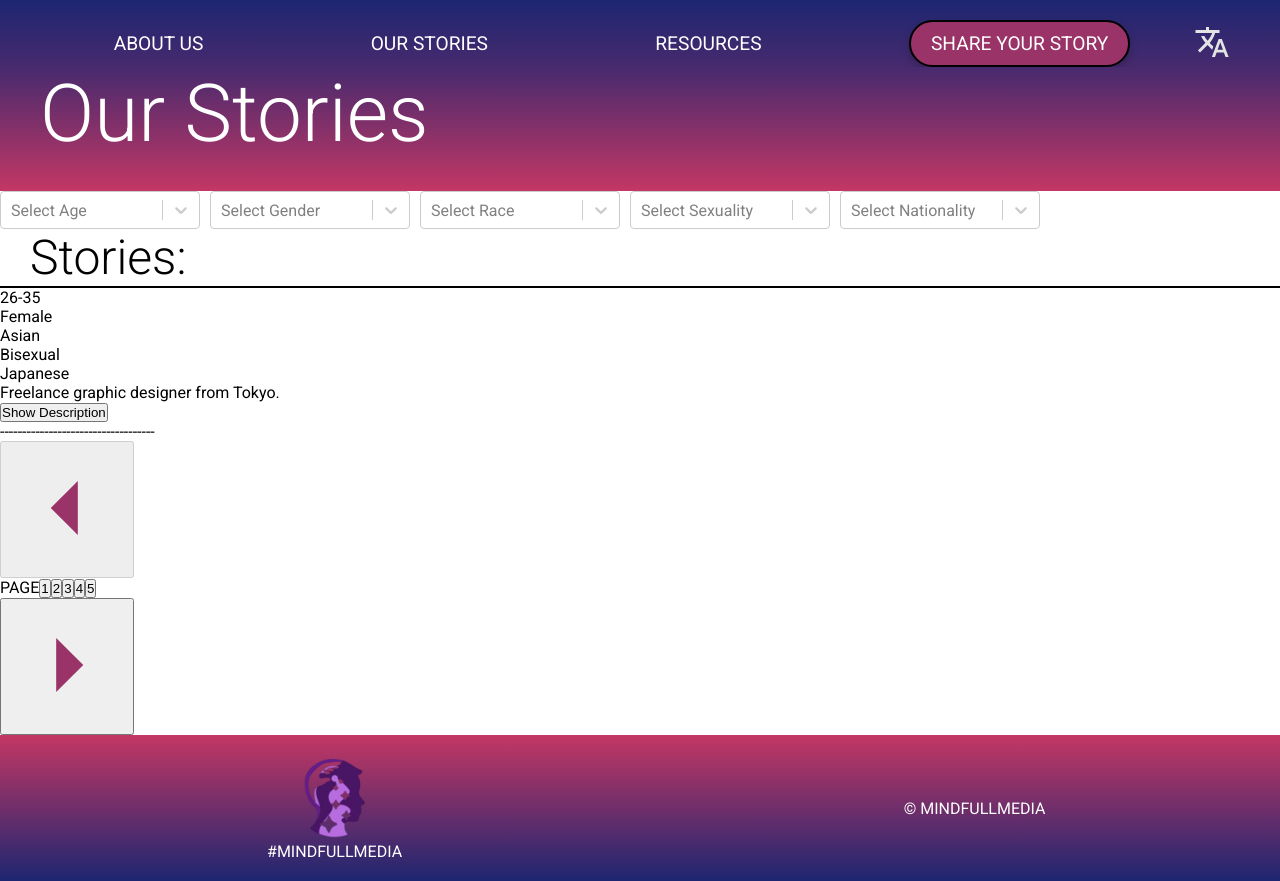
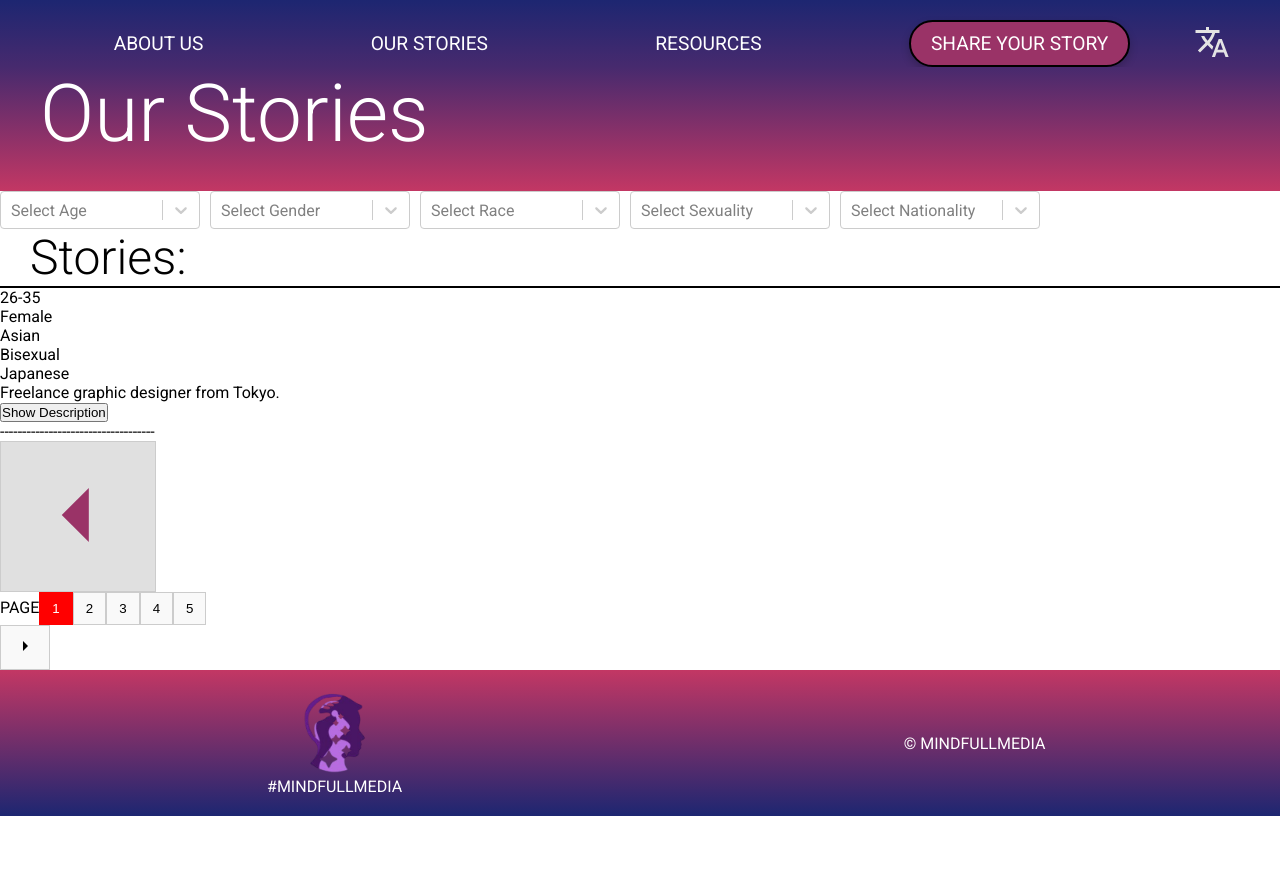
Before and after one commit to Xelo04/Mindful-Media, a React (Vite) app: page /our-stories in a window 1280 px wide. After the commit the page ends 816 px from the top, so only its background shows below. Built offline with nearby package versions, Linux system fonts and the light colour scheme.

Commit message:
Update index.html and FilteredStories component: correct meta tags, integrate Material Icons, and add pagination styles

```diff
--- a/index.html
+++ b/index.html
@@ -4,10 +4,10 @@
     <meta charset="UTF-8" />
     <link rel="icon" type="image/svg+xml" href="/favicon.svg" />
     <meta name="viewport" content="width=device-width, initial-scale=1.0" />
-    <meta name="description" content="Lama Dev Admin Dashboard" />
-    <title>React Admin Dashboard</title>
+    <meta name="description" content="Mindful Media Webpage" />
+    <title>Mindful Media</title>
     <link
-      href="https://fonts.googleapis.com/css2?family=Inter:wght@100;200;300;400;500;600;700;800;900&display=swap"
+      href="https://fonts.googleapis.com/icon?family=Material+Icons"
       rel="stylesheet"
     />
   </head>
--- a/src/components/filtered-list/FilteredStories.tsx
+++ b/src/components/filtered-list/FilteredStories.tsx
@@ -1,6 +1,6 @@
 import { useState, useMemo } from "react";
 import Filters from "./filters/Filters";
-// import './filteredlist.scss';
+import "./filteredStories.scss";
 
 const storiesPerPage = 1;
 
@@ -144,7 +144,7 @@ const FilteredStories = ({
           onClick={() => handlePageChange(currentPage + 1)}
           disabled={currentPage === totalPages}
         >
-          <img src="arrow_right.svg" alt="Next Page" />
+          <span className="material-icons">arrow_right</span>
         </button>
       </div>
     </div>
--- /dev/null
+++ b/src/components/filtered-list/filteredStories.scss
@@ -0,0 +1,18 @@
+.pagination button {
+  padding: 8px 12px;
+  border: 1px solid #ccc;
+  background-color: #f9f9f9;
+  cursor: pointer;
+  transition: background-color 0.3s, color 0.3s;
+}
+
+.pagination button.active {
+  background-color: red; /* Red background for active button */
+  color: white; /* White text for contrast */
+  border-color: red; /* Red border for consistency */
+}
+
+.pagination button:disabled {
+  background-color: #e0e0e0;
+  cursor: not-allowed;
+}
```
